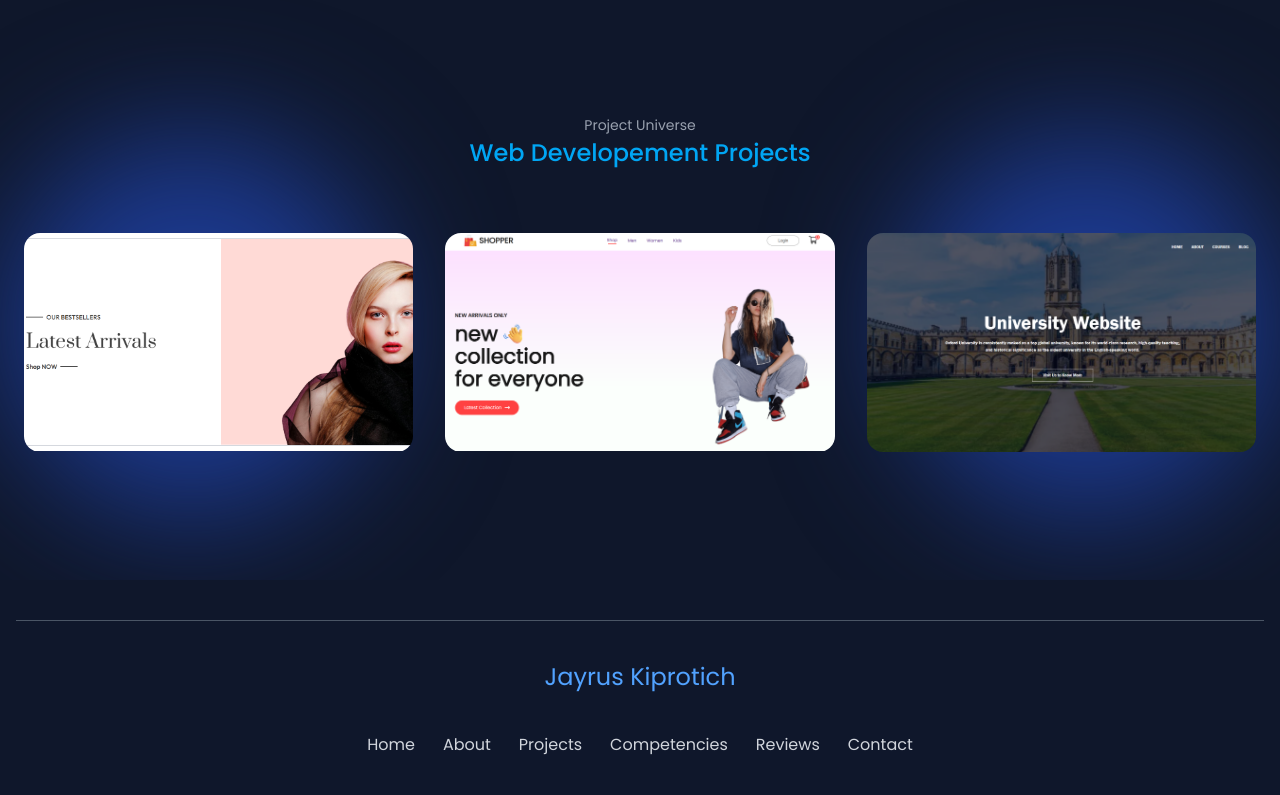
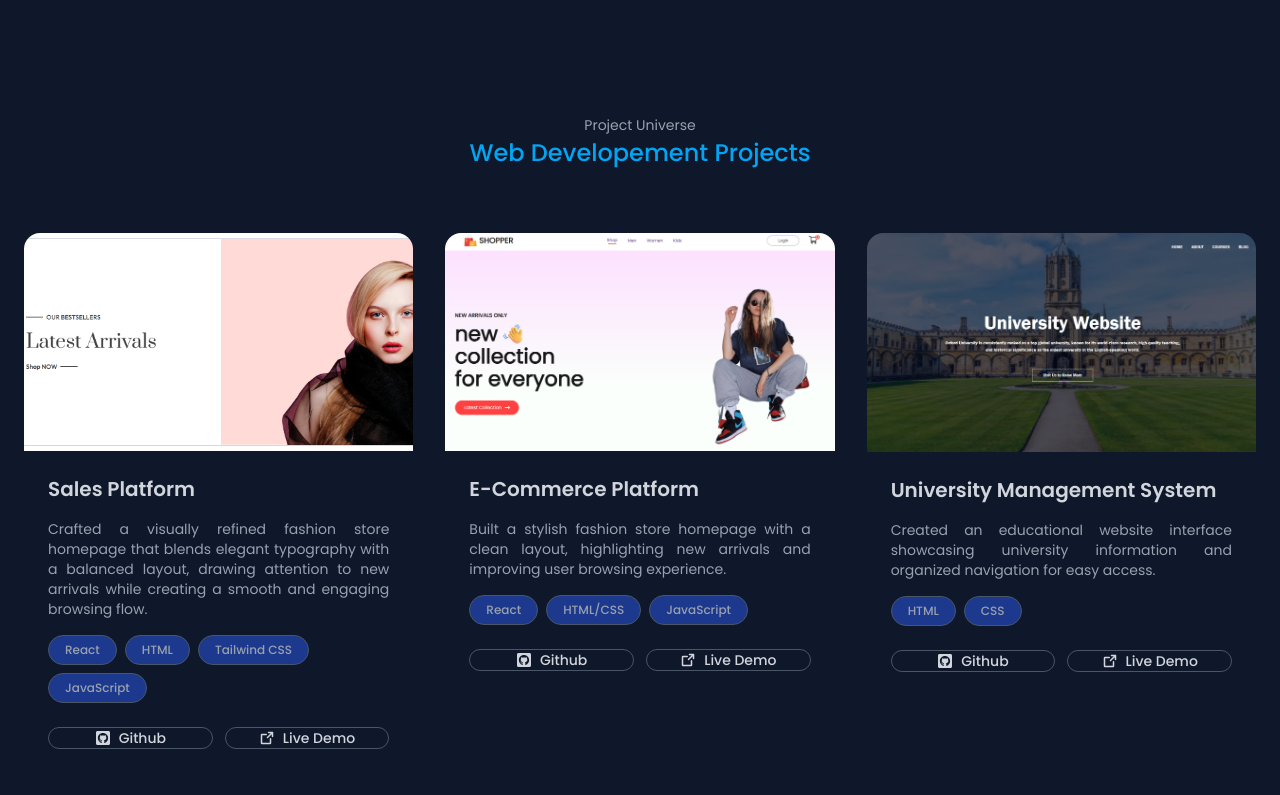
Before and after one commit to jayruskirui/jayrus_portfolio, a React (Vite) app: page / in a window 1280 px wide. Shown: the part 1700-2495 px from the top of the page. Built offline with nearby package versions, Linux system fonts and the light colour scheme.

Commit message:
Projects updates

```diff
--- a/src/Sections/Projects.jsx
+++ b/src/Sections/Projects.jsx
@@ -2,6 +2,8 @@ import React from 'react'
 import salesImg from "../assets/projects/sales.png.png"
 import ecommerceImg from "../assets/projects/ecommerce.png.png"
 import universityImg from "../assets/projects/university.png.png"
+import { FaGithubSquare }from 'react-icons/fa';
+import { PiArrowSquareOutBold } from "react-icons/pi";
 
 
 const projects = [
@@ -44,8 +46,6 @@ const projects = [
 const Projects = () => {
   return (
     <section id="projects" className='py-32 relative overflow-hidden'>
-     <div className='absolute top-1/4 right-0 w-96 h-96 bg-blue-900 rounded-full blur-3xl'/>
-      <div className='absolute top-1/4 left-0 w-96 h-96 bg-blue-900 rounded-full blur-3xl'/>
       <div className='container mx-auto px-6 relative z-10'>
 
         {/* Section header */}
@@ -60,7 +60,7 @@ const Projects = () => {
           {projects.map((project, index)=>(
             <div
             key={index}
-            className='group rounded-2xl overflow-hidden animate-fade-in md:row-span-1'
+            className='group rounded-2xl overflow-hidden animate-fade-in md:row-span-1 text-gray-300'
             style={{animationDelay: `${(index+1)*100}ms`}}>
 
               {/* image */}
@@ -69,6 +69,56 @@ const Projects = () => {
                 src={project.image}
                 alt={project.title}
                 className='w-full h-full object-cover transition-transform duration-700 group-hover:scale-110'/>
+                {/* <div className='absolute insert-0 bg-gradient-to-t from-card via-card/50 to-transparent opacity-60'/> */}
+
+                {/* overlay links */}
+                <div className='absolute insert-0 flex items-center justify-center gap-4 opacity-0 group-hover:opacity-100 transition-opacity duration-300'>
+                </div>
+              </div>
+
+              {/* content */}
+              <div className='p-6 space-y-4'>
+                <div className='flex items-start justify-between'>
+                  <h3 className='text-xl font-semibold group-hover:text-sky-300 transition-colors'>
+                    {project.title}
+                  </h3>
+                </div>
+                <p className='text-gray-400 text-sm text-justify'>
+                  {project.description}
+                </p>
+                <div className='flex flex-wrap gap-2'>
+                  {project.tags.map((tag, tagIdx)=>(
+                    <span
+                    key={tagIdx}
+                    className='px-4 py-1.5 rounded-full bg-blue-900 text-xs font-medium border border-gray-600 text-gray-400 hover:border-gray-400 hover:text-gray-300 transition-all duration-300'>
+                      {tag}
+                    </span>
+                  ))}
+                </div>
+
+                {/* Actions buttons */}
+                <div className='flex gap-3 pt-2'>
+                  <a
+                  href={project.github}
+                  target='_blank'
+                  rel="noopener noreferrer"
+                  className='flex-1 flex items-center justify-center gap-2 px-4 py-2.4 rounded-full border border-gray-600 text-gray-300 text-sm font-medium hover:bg-blue-900 hover:border-gray-400 transition-all duration-300'
+                  >
+                    <FaGithubSquare className='w-4 h-4'/>
+                    Github
+                  </a>
+
+                  <a
+                  href={project.demo}
+                  target='_blank'
+                  rel="noopener noreferrer"
+                  className='flex-1 flex items-center justify-center gap-2 px-4 py-2.4 rounded-full border border-gray-600 text-gray-300 text-sm font-medium hover:bg-blue-900 hover:border-gray-400 transition-all duration-300'
+                  >
+                    <PiArrowSquareOutBold  className='w-4 h-4'/>
+                    Live Demo
+                  </a>
+
+                </div>
               </div>
             </div>
           ))}
```
